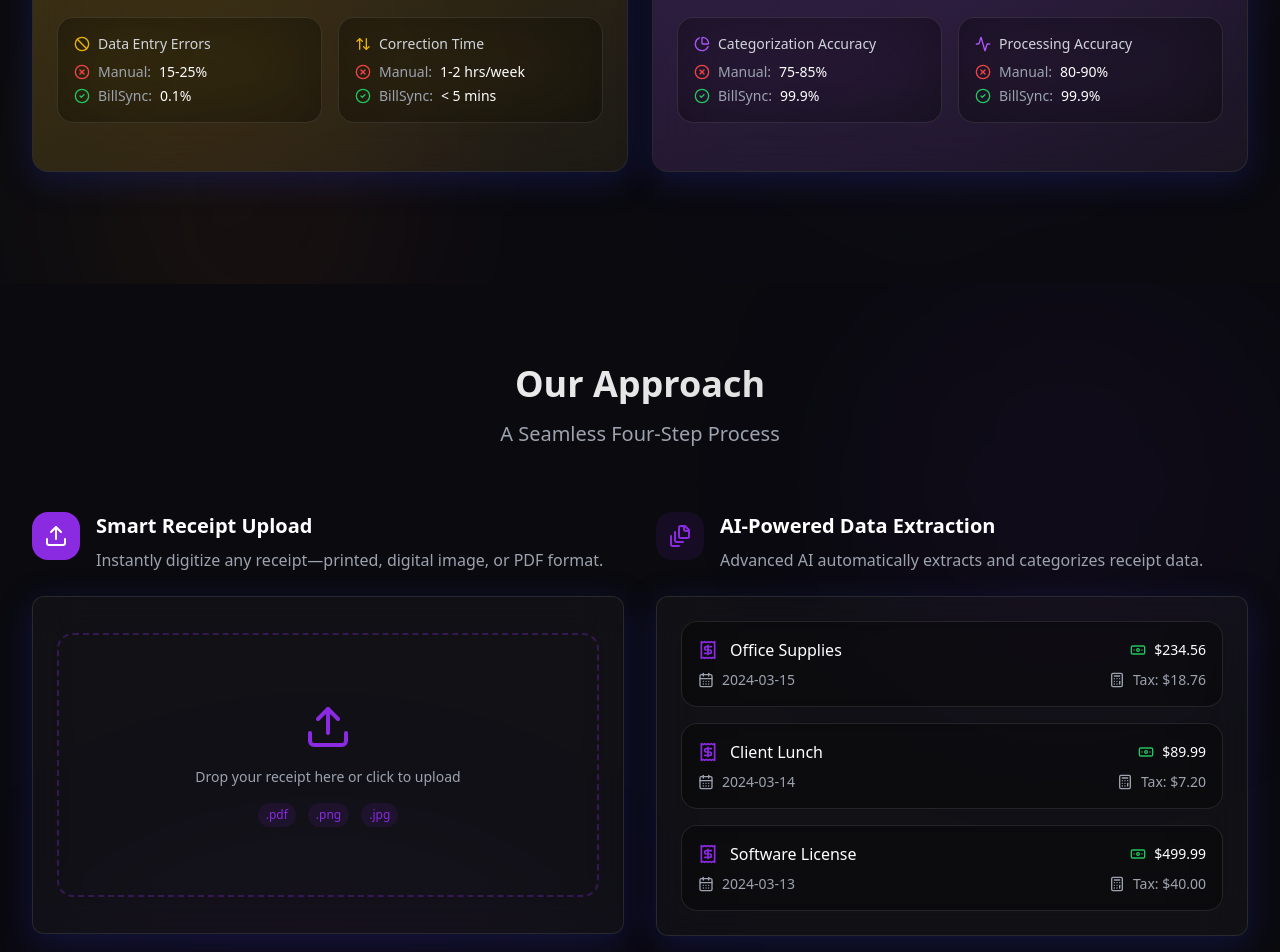
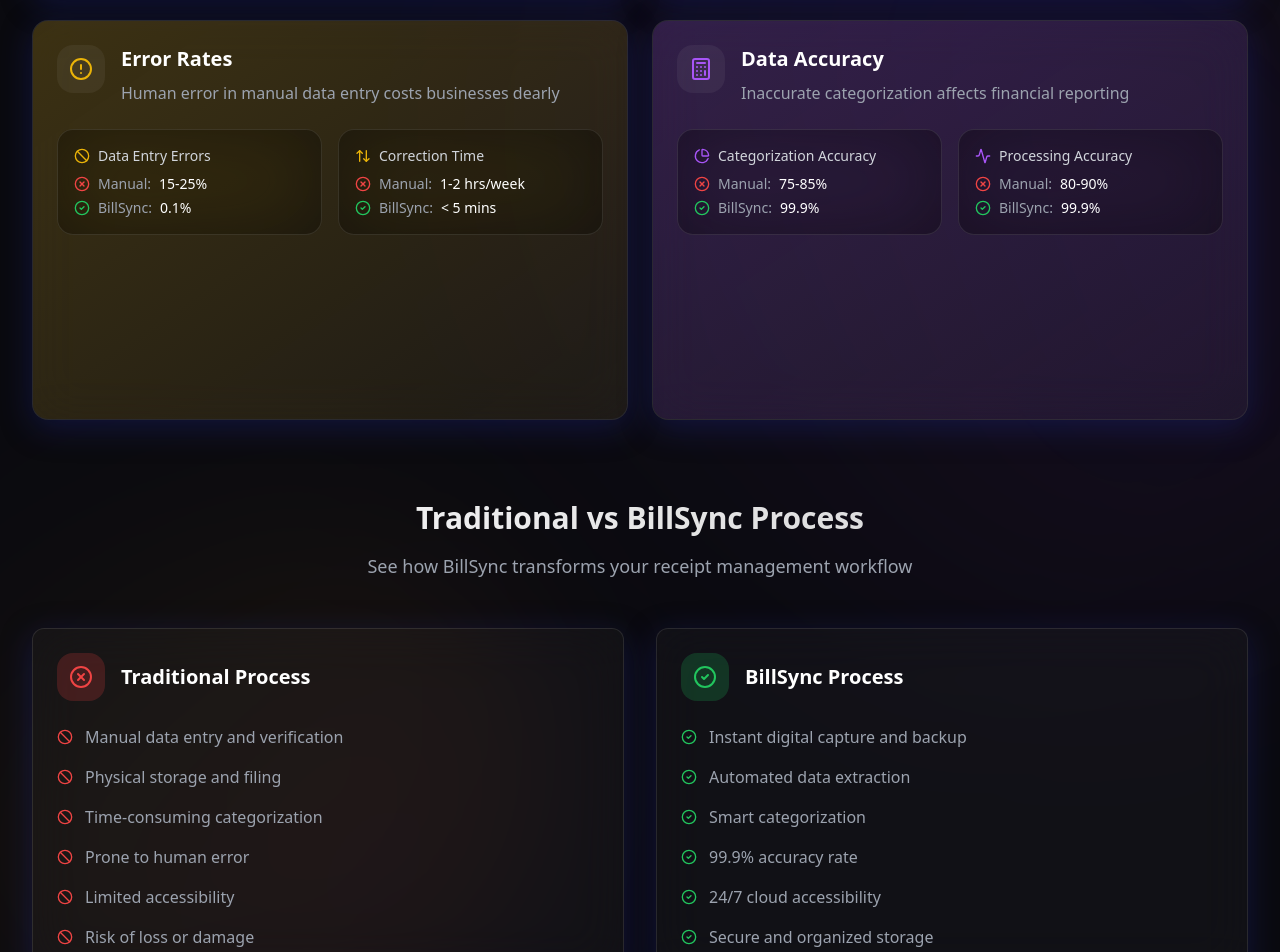
Before and after one commit to miniquinox/billsync, a React (Vite) app: page / in a window 1280 px wide. Shown: the part 1400-2352 px from the top of the page. Built offline with nearby package versions, Linux system fonts and the light colour scheme.

Commit message:
Refactor Benefits section
Refactored the Benefits section to use fixed-height cards with dynamic content updates on hover.  Restored the "Traditional vs BillSync Process" section. Added floating particles to the background.

```diff
--- a/src/components/Challenges.tsx
+++ b/src/components/Challenges.tsx
@@ -1,4 +1,3 @@
-
 import { motion, AnimatePresence } from "framer-motion";
 import {
   Clock,
@@ -22,13 +21,37 @@ import {
   AlertTriangle,
   BrainCircuit
 } from "lucide-react";
-import { useState } from "react";
+import { useState, useEffect } from "react";
 import {
   Tooltip,
   TooltipContent,
   TooltipProvider,
   TooltipTrigger,
 } from "@/components/ui/tooltip";
+
+const Particle = ({ delay }: { delay: number }) => {
+  return (
+    <motion.div
+      initial={{
+        opacity: 0,
+        y: Math.random() * 100,
+        x: Math.random() * 100
+      }}
+      animate={{
+        opacity: [0, 1, 0],
+        y: [0, -100, -200],
+        x: [0, Math.sin(Math.random() * 10) * 50, 0]
+      }}
+      transition={{
+        duration: 10,
+        delay,
+        repeat: Infinity,
+        ease: "linear"
+      }}
+      className="absolute w-1 h-1 rounded-full bg-white/10"
+    />
+  );
+};
 
 const Challenges = () => {
   const [activeCard, setActiveCard] = useState<string | null>(null);
@@ -182,10 +205,17 @@ const Challenges = () => {
     },
   ];
 
+  const particles = Array.from({ length: 50 }, (_, i) => ({
+    id: i,
+    delay: Math.random() * 10
+  }));
+
   return (
     <section className="py-16 relative overflow-hidden">
-      {/* Background Elements */}
       <div className="absolute inset-0 z-0">
+        {particles.map((particle) => (
+          <Particle key={particle.id} delay={particle.delay} />
+        ))}
         <motion.div
           animate={{
             scale: [1, 1.2, 1],
@@ -213,7 +243,6 @@ const Challenges = () => {
       </div>
 
       <div className="max-w-7xl mx-auto px-4 sm:px-6 lg:px-8 relative z-10">
-        {/* Section Header */}
         <motion.div
           initial={{ opacity: 0, y: 20 }}
           whileInView={{ opacity: 1, y: 0 }}
@@ -229,7 +258,6 @@ const Challenges = () => {
           </p>
         </motion.div>
 
-        {/* Challenge Cards Grid */}
         <div className="grid grid-cols-1 md:grid-cols-2 gap-6 mb-12">
           {challenges.map((challenge, index) => (
             <motion.div
@@ -238,16 +266,15 @@ const Challenges = () => {
               whileInView={{ opacity: 1, y: 0 }}
               viewport={{ once: true }}
               transition={{ duration: 0.5, delay: index * 0.1 }}
-              className="glass-card rounded-2xl overflow-hidden"
+              className="glass-card rounded-2xl overflow-hidden h-[400px]"
               onHoverStart={() => setActiveCard(challenge.id)}
               onHoverEnd={() => setActiveCard(null)}
             >
               <motion.div
-                className={`p-6 bg-gradient-to-br ${challenge.color} relative group`}
+                className={`h-full p-6 bg-gradient-to-br ${challenge.color} relative group`}
                 whileHover={{ scale: 1.02 }}
                 transition={{ duration: 0.3 }}
               >
-                {/* Card Header */}
                 <div className="flex items-start gap-4 mb-6">
                   <motion.div
                     className={`p-3 rounded-lg bg-white/5 ${challenge.iconColor}`}
@@ -262,8 +289,16 @@ const Challenges = () => {
                   </div>
                 </div>
 
-                {/* Stats Comparison */}
-                <div className="grid grid-cols-2 gap-4 mb-6">
+                <div className="relative h-[280px] overflow-hidden">
+                  <motion.div
+                    initial={{ opacity: 1 }}
+                    animate={{
+                      opacity: activeCard === challenge.id ? 0 : 1,
+                      x: activeCard === challenge.id ? -20 : 0
+                    }}
+                    className="absolute inset-0"
+                  >
+                    <div className="grid grid-cols-2 gap-4">
                       {challenge.stats.map((stat, idx) => (
                         <TooltipProvider key={idx}>
                           <Tooltip>
@@ -303,18 +338,16 @@ const Challenges = () => {
                         </TooltipProvider>
                       ))}
                     </div>
+                  </motion.div>
 
-                {/* Dynamic Content Based on Challenge Type */}
-                <AnimatePresence mode="wait">
+                  <AnimatePresence>
+                    {activeCard === challenge.id && (
                       <motion.div
-                    key={activeCard === challenge.id ? "active" : "inactive"}
-                    initial={{ opacity: 0, height: 0 }}
-                    animate={{ opacity: 1, height: "auto" }}
-                    exit={{ opacity: 0, height: 0 }}
-                    transition={{ duration: 0.3 }}
+                        initial={{ opacity: 0, x: 20 }}
+                        animate={{ opacity: 1, x: 0 }}
+                        exit={{ opacity: 0, x: 20 }}
+                        className="absolute inset-0"
                       >
-                    {activeCard === challenge.id && (
-                      <div className="space-y-4">
                         {challenge.id === "time" && (
                           <div className="neo-blur p-4 rounded-lg">
                             <h4 className="text-sm font-medium mb-3">Common Impacts:</h4>
@@ -433,7 +466,6 @@ const Challenges = () => {
                           </div>
                         )}
 
-                        {/* Solution Preview */}
                         <motion.div
                           initial={{ opacity: 0, y: 20 }}
                           animate={{ opacity: 1, y: 0 }}
@@ -455,13 +487,103 @@ const Challenges = () => {
                             ))}
                           </div>
                         </motion.div>
+                      </motion.div>
+                    )}
+                  </AnimatePresence>
                 </div>
-                    )}
-                  </motion.div>
-                </AnimatePresence>
               </motion.div>
             </motion.div>
           ))}
+        </div>
+
+        <div className="mt-20">
+          <motion.div
+            initial={{ opacity: 0, y: 20 }}
+            whileInView={{ opacity: 1, y: 0 }}
+            viewport={{ once: true }}
+            className="text-center mb-12"
+          >
+            <h3 className="text-2xl sm:text-3xl font-bold text-gradient mb-4">
+              Traditional vs BillSync Process
+            </h3>
+            <p className="text-lg text-gray-400 max-w-2xl mx-auto">
+              See how BillSync transforms your receipt management workflow
+            </p>
+          </motion.div>
+
+          <div className="grid grid-cols-1 md:grid-cols-2 gap-8">
+            <motion.div
+              initial={{ opacity: 0, x: -20 }}
+              whileInView={{ opacity: 1, x: 0 }}
+              viewport={{ once: true }}
+              className="glass-card p-6 rounded-xl"
+            >
+              <div className="flex items-center gap-4 mb-6">
+                <div className="p-3 rounded-lg bg-red-500/20 text-red-500">
+                  <XCircle className="h-6 w-6" />
+                </div>
+                <h4 className="text-xl font-semibold">Traditional Process</h4>
+              </div>
+              <div className="space-y-4">
+                {[
+                  "Manual data entry and verification",
+                  "Physical storage and filing",
+                  "Time-consuming categorization",
+                  "Prone to human error",
+                  "Limited accessibility",
+                  "Risk of loss or damage"
+                ].map((item, idx) => (
+                  <motion.div
+                    key={idx}
+                    initial={{ opacity: 0, x: -20 }}
+                    whileInView={{ opacity: 1, x: 0 }}
+                    viewport={{ once: true }}
+                    transition={{ delay: idx * 0.1 }}
+                    className="flex items-center gap-3"
+                  >
+                    <Ban className="h-4 w-4 text-red-500" />
+                    <span className="text-gray-400">{item}</span>
+                  </motion.div>
+                ))}
+              </div>
+            </motion.div>
+
+            <motion.div
+              initial={{ opacity: 0, x: 20 }}
+              whileInView={{ opacity: 1, x: 0 }}
+              viewport={{ once: true }}
+              className="glass-card p-6 rounded-xl"
+            >
+              <div className="flex items-center gap-4 mb-6">
+                <div className="p-3 rounded-lg bg-green-500/20 text-green-500">
+                  <CheckCircle2 className="h-6 w-6" />
+                </div>
+                <h4 className="text-xl font-semibold">BillSync Process</h4>
+              </div>
+              <div className="space-y-4">
+                {[
+                  "Instant digital capture and backup",
+                  "Automated data extraction",
+                  "Smart categorization",
+                  "99.9% accuracy rate",
+                  "24/7 cloud accessibility",
+                  "Secure and organized storage"
+                ].map((item, idx) => (
+                  <motion.div
+                    key={idx}
+                    initial={{ opacity: 0, x: 20 }}
+                    whileInView={{ opacity: 1, x: 0 }}
+                    viewport={{ once: true }}
+                    transition={{ delay: idx * 0.1 }}
+                    className="flex items-center gap-3"
+                  >
+                    <CheckCircle2 className="h-4 w-4 text-green-500" />
+                    <span className="text-gray-400">{item}</span>
+                  </motion.div>
+                ))}
+              </div>
+            </motion.div>
+          </div>
         </div>
       </div>
     </section>
```
Lines whose indentation alone changed are shown as unchanged.
